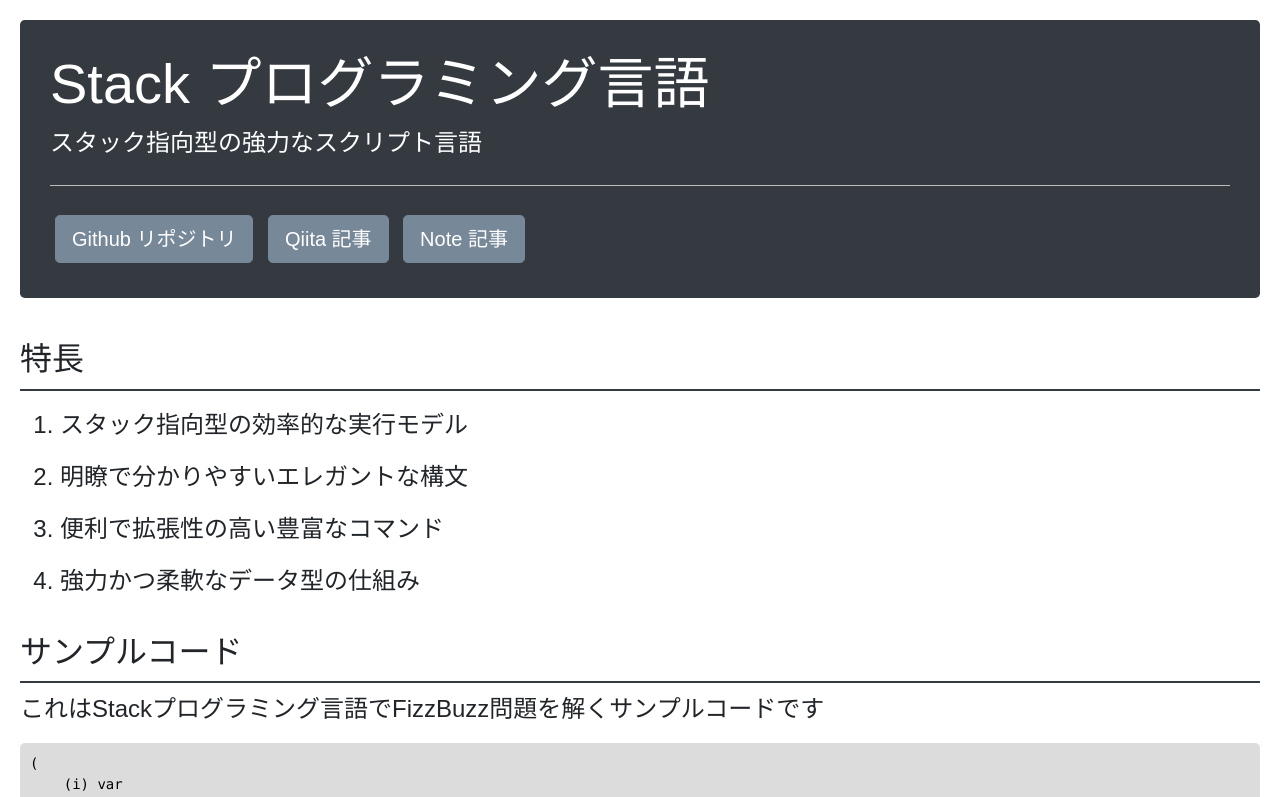
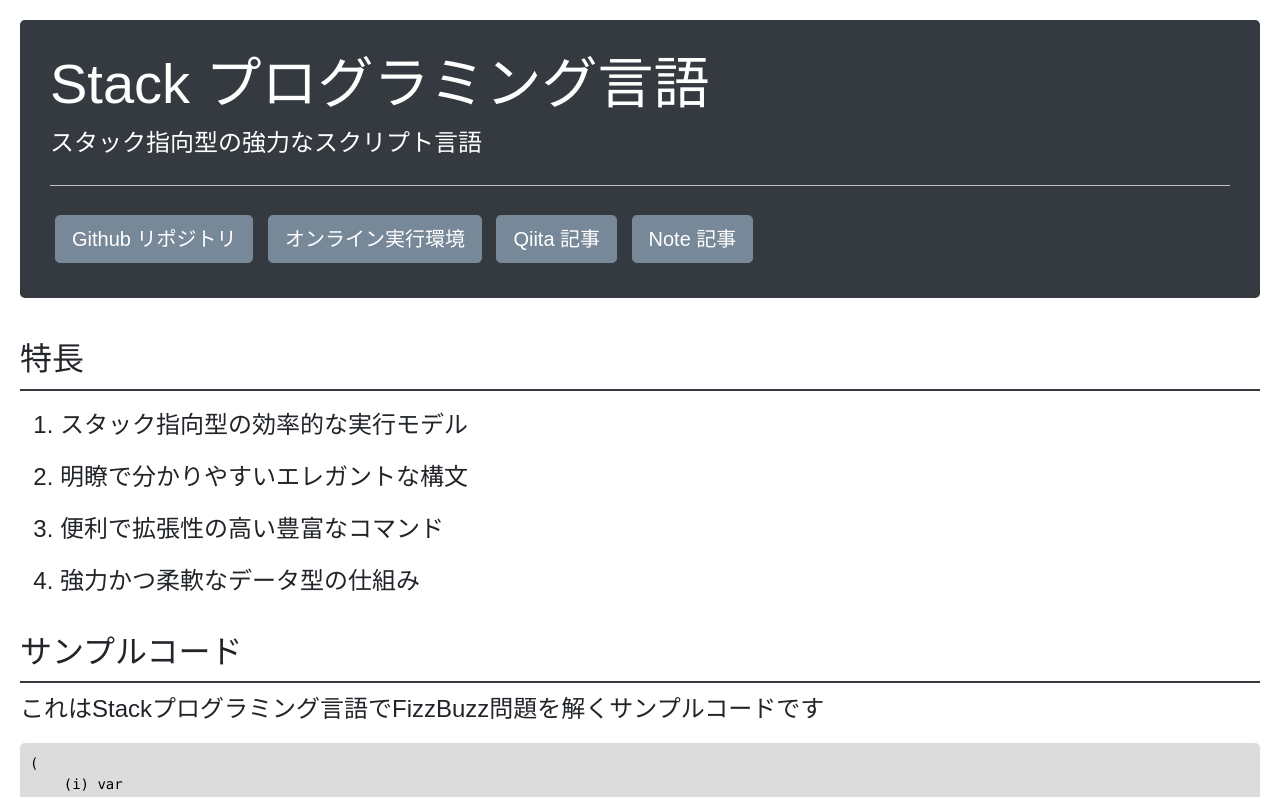
Before and after one commit to Stack-Programing-Community/Stack-Programing-Community-Stack-Programing-Community.github.io, a plain HTML site: page stack.html in a window 1280 px wide. Shown: the top 797 px of the page. Drawn offline with nearby package versions, Linux system fonts and the light colour scheme.

Commit message:
Update stack.html

```diff
--- a/stack.html
+++ b/stack.html
@@ -51,6 +51,11 @@
                 role="button">
                 Github リポジトリ
             </a>
+
+            <a class="btn btn-primary btn-lg" href="/oxe.html" role="button">
+                オンライン実行環境
+            </a>
+
             <a class="btn btn-primary btn-lg" href="https://qiita.com/KajizukaTaichi/items/1c3e3ee08d102bfd576c"
                 role="button">
                 Qiita 記事
```
